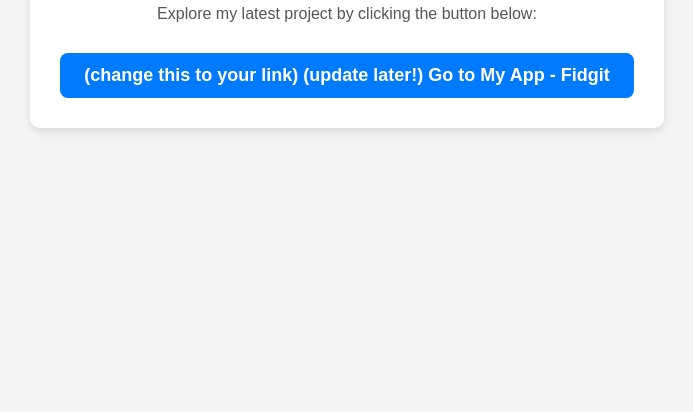
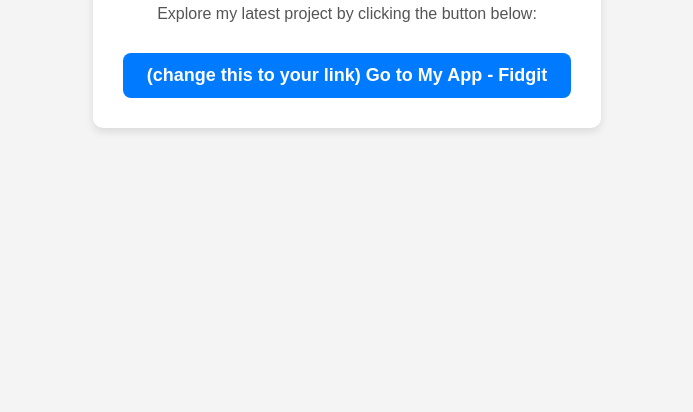
Before and after one commit to AZomk/azomk.github.io, a plain HTML site: page index.html in a window 1280 px wide. Shown: the part 388-800 px from the top of the page, without its empty margins (293-986 px from the left). Drawn offline with Linux system fonts and the light colour scheme.

Commit message:
Update index.html

```diff
--- a/index.html
+++ b/index.html
@@ -53,7 +53,7 @@
     <div class="container">
         <h1>Welcome to AZomk's Page</h1>
         <p>Explore my latest project by clicking the button below:</p>
-        <button onclick="window.location.href='https://markdavisson1345.github.io/myapp/';">   (change this to your link) (update later!)
+        <button onclick="window.location.href='https://markdavisson1345.github.io/myapp/';">   (change this to your link)
             Go to My App - Fidgit
         </button>
     </div>
```
